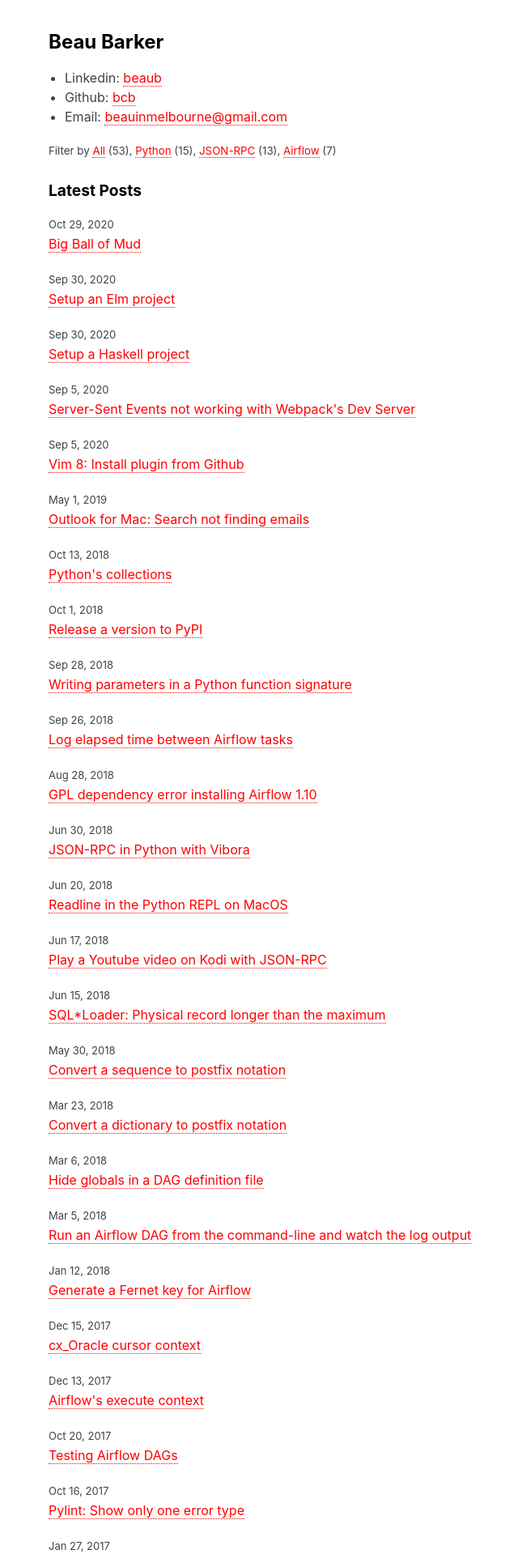
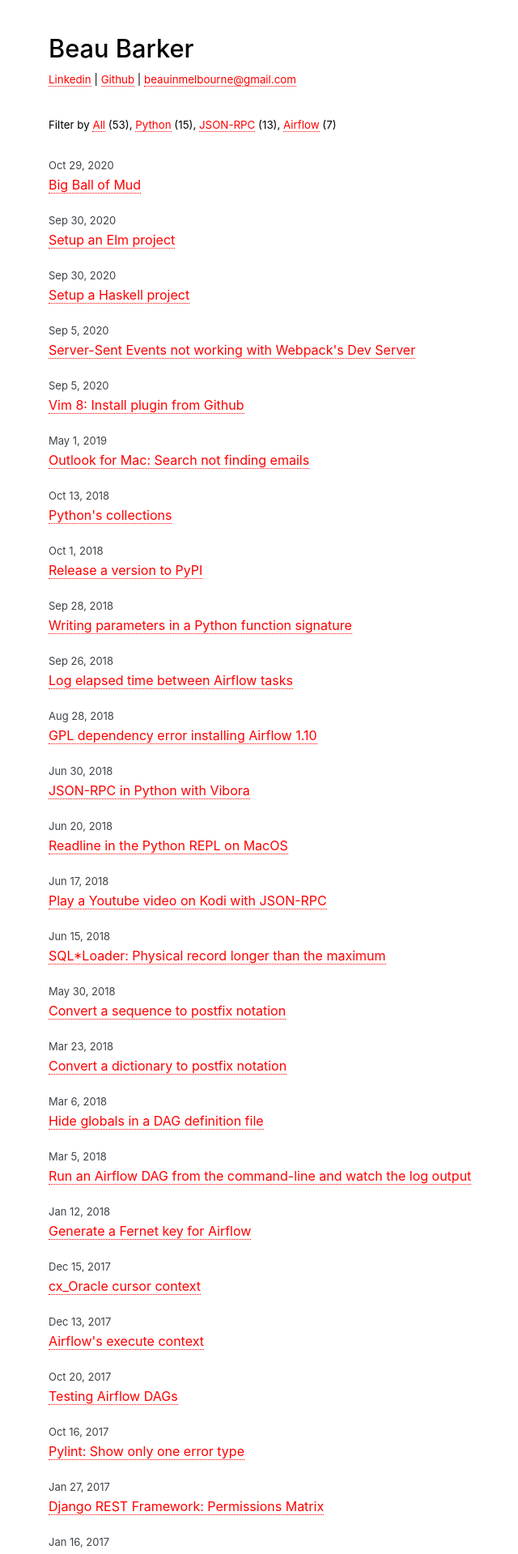
Before and after one commit to explodinglabs/explodinglabs.github.io, a Jekyll site: the page built from index.html, in a window 1280 px wide. Shown: the top 1919 px of the page at 81% size, without its empty margins (200-840 px from the left). Built offline with Jekyll 4.4.1, drawn with Linux system fonts in a browser that asks for light colours; some web fonts are replaced.

Commit message:
Design adjustments

```diff
--- a/_layouts/page.html
+++ b/_layouts/page.html
@@ -2,23 +2,21 @@
 layout: all
 ---
 <header>
-
     <a href="/"><h1 class="post-title">Beau Barker</h1></a>
 
-    <ul>
-        <li>Linkedin: <a href="https://linkedin.com/in/beaub">beaub</a></li>
-        <li>Github: <a href="https://github.com/bcb">bcb</a></li>
-        <li>Email: <a href="mailto:beauinmelbourne@gmail.com">beauinmelbourne@gmail.com</a></li>
-    </ul>
+    <div class="links">
+        <a href="https://linkedin.com/in/beaub">Linkedin</a> |
+        <a href="https://github.com/bcb">Github</a> |
+        <a href="mailto:beauinmelbourne@gmail.com">beauinmelbourne@gmail.com</a>
+    </div>
 
-    <p style="font-size: smaller">
+    <div class="post-filter">
         Filter by
         <a href="/">All</a> ({{ site.posts |size }}),
         <a href="/python/">Python</a> ({{ site.categories.python |size }}),
         <a href="/jsonrpc/">JSON-RPC</a> ({{ site.categories.jsonrpc |size }}),
         <a href="/airflow/">Airflow</a> ({{ site.categories.airflow |size }})
-    </p>
-
+    </div>
 </header>
 
 <article class="post">
--- a/_layouts/post.html
+++ b/_layouts/post.html
@@ -5,7 +5,7 @@ layout: all
     <h1 class="page-title" itemprop="name headline">{{ page.title }}</h1>
 
     <div class="post-meta">
-        <a href="/">Beau Barker</a> ·
+        Beau Barker ·
         <time datetime="{{ page.date | date_to_xmlschema }}" itemprop="datePublished">{{ page.date | date: "%b %-d, %Y" }}</time>
     </div>
 
--- a/css/main.scss
+++ b/css/main.scss
@@ -38,7 +38,7 @@ header {
 .page-content {
     margin-top: $spacing-unit * 2;
     @include media-query($on-palm) {
-        margin-top: $spacing-unit * 2;
+        margin-top: $spacing-unit * 1.5;
     }
 }
 
@@ -57,20 +57,30 @@ header {
         font-size: small;
         display: block;
     }
-    a {
-    }
 }
 
 .post-meta {
     font-size: smaller;
-    margin-bottom: $spacing-unit * 1.5;
+    margin-bottom: $spacing-unit;
+    color: grey;
+    a { color: grey; }
 }
 
 .post-content {
     margin-bottom: $spacing-unit * 2;
 }
 
+.post-filter {
+    font-size: smaller;
+    margin-bottom: $spacing-unit * 1.5;
+}
+
 .site-footer {
+    font-size: smaller;
+    margin-bottom: $spacing-unit * 2;
+}
+
+.links {
     font-size: smaller;
     margin-bottom: $spacing-unit * 2;
 }
@@ -86,21 +96,17 @@ h1,h2,h3 {
     color: black;
 }
 
-h1.page-title {
-    font-size: 150%;
-    margin-bottom: $spacing-unit;
-}
-
-h1:not(.page-title) {
-    margin-top: $spacing-unit * 1.5;
-    margin-bottom: $spacing-unit;
-    font-size: 150%;
+h1 {
+    font-size: calc(26px + (0.01 * (-800px + 100vw)));
+    font-weight: 500;
+    line-height: 130%;
+    margin-bottom: $spacing-unit * 0.5;
 }
 
 h2 {
-    margin: $spacing-unit*1.5 0 $spacing-unit 0;
-    font-size: 120%;
-    font-weight: bold;
+    margin: $spacing-unit * 1.5 0 $spacing-unit 0;
+    font-size: calc(20px + (0.01 * (-800px + 100vw)));
+    font-weight: 500;
 }
 
 a {
@@ -113,7 +119,11 @@ a {
     }
 }
 
-p, blockquote, ul, ol, dl, figure, %vertical-rhythm {
+p {
+    margin-bottom: $spacing-unit * 0.5;
+}
+
+blockquote, ul, ol, dl, figure, %vertical-rhythm {
     margin-bottom: $spacing-unit;
 }
 
@@ -141,14 +151,15 @@ img {
 /* Code formatting */
 pre, code {
     font-family: 'Droid Sans Mono', monospace;
+    margin-top: $spacing-unit;
+    margin-bottom: $spacing-unit;
 }
 
 pre, blockquote {
     border-radius: 3px;
     overflow-x: auto;
     background-color: #eee;
-    line-height: 140%;
-    margin-bottom: $spacing-unit;
+    line-height: 150%;
     padding: $spacing-unit/2;
 }
 
--- a/index.html
+++ b/index.html
@@ -2,8 +2,6 @@
 layout: page
 title: Beau Barker
 ---
-<h2>Latest Posts</h2>
-
 <ul class="post-list">
     {% assign all_posts_date = site.posts | sort: 'date' | reverse %}
     {% for post in all_posts_date %}
```
Also changed, not shown: _posts/airflow/2018-03-05-run-dag-and-watch-logs.markdown (+6 -2 lines).
